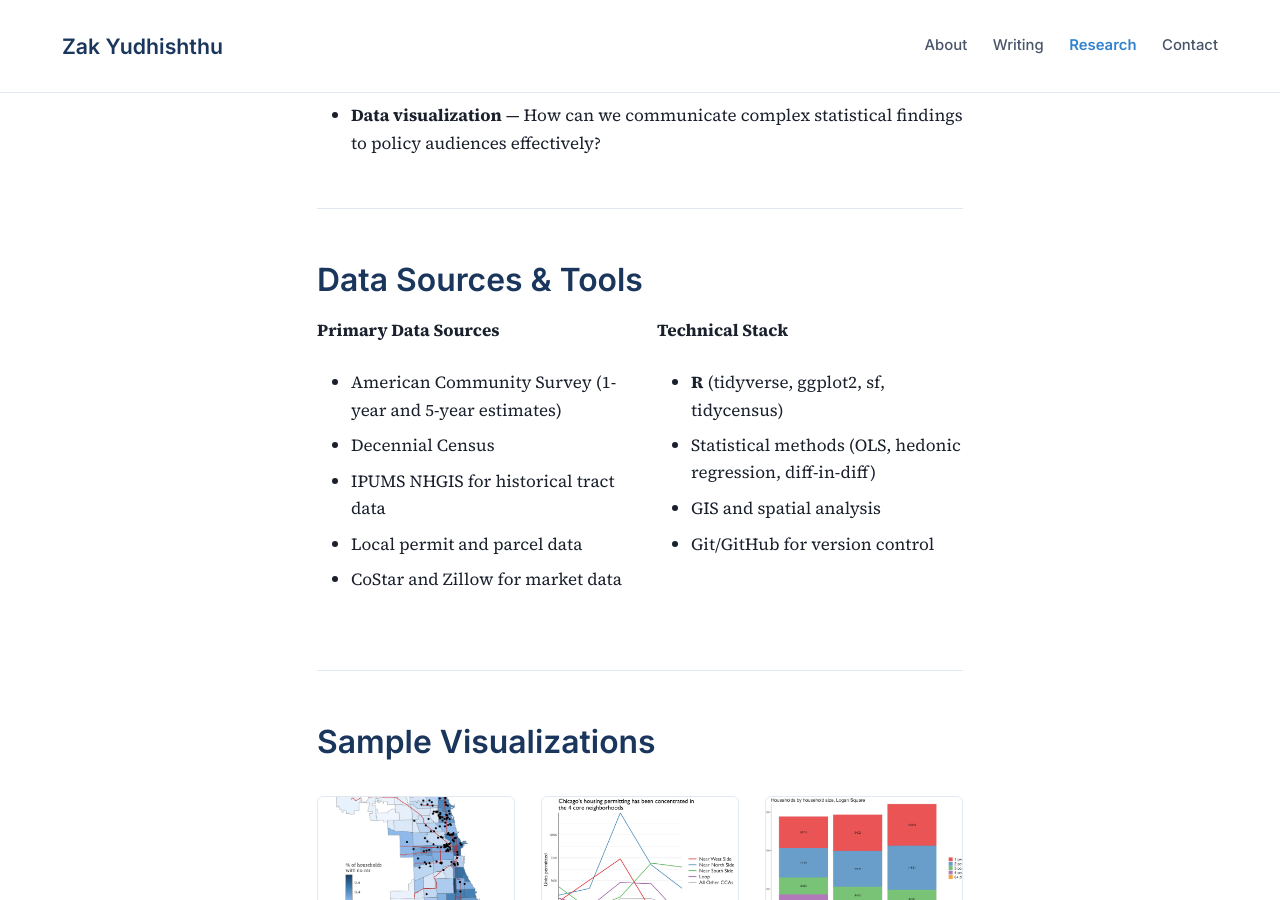
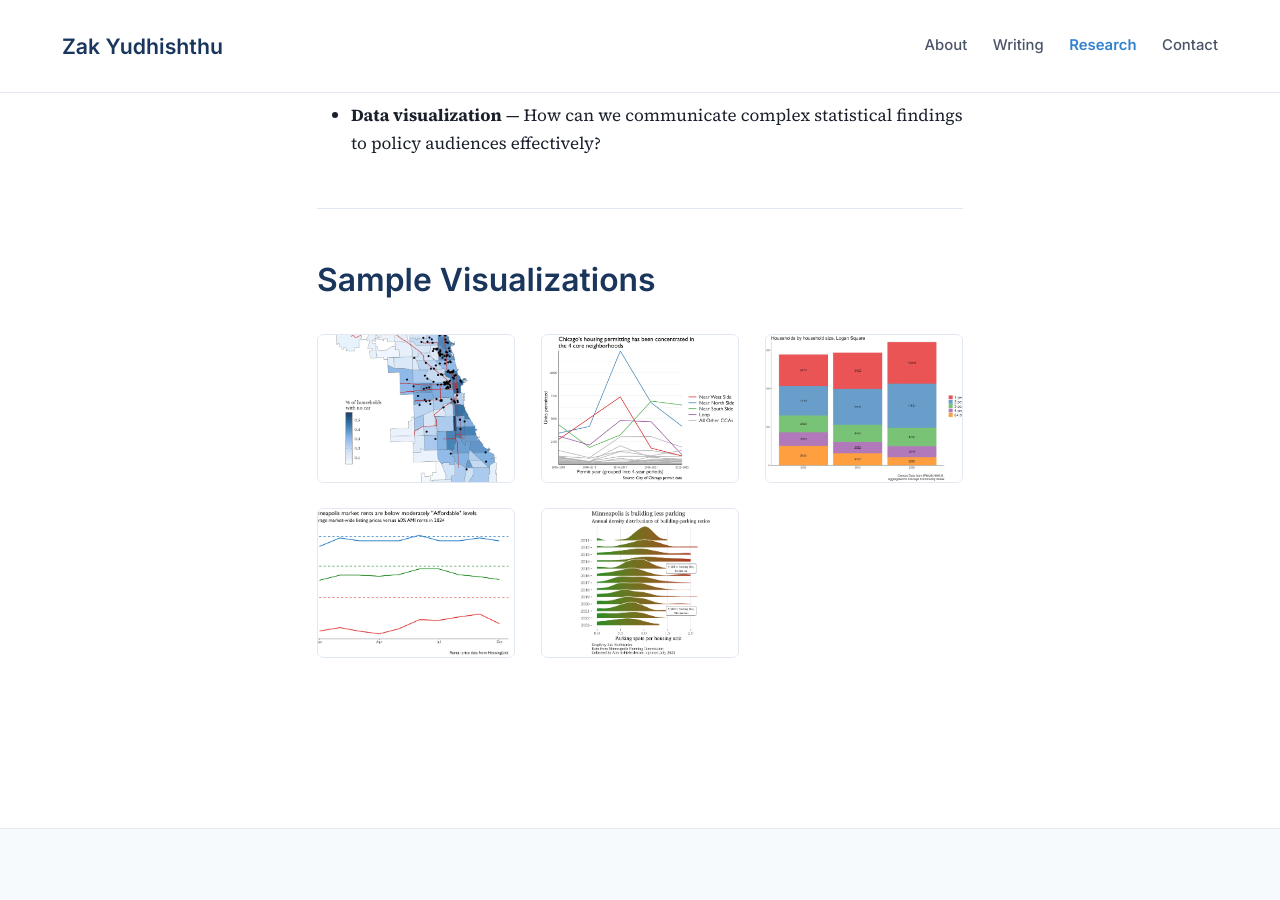
Before and after one commit to zakyudhishthu/personal-site, a Jekyll site: the page built from research.md, in a window 1280 px wide and 900 px high, scrolled down 2563 px. Built offline with Jekyll 4.4.1, drawn with Linux system fonts in a browser that asks for light colours.

Commit message:
Remove Data Sources & Tools section from Research page
Co-Authored-By: Claude Opus 4.5 <noreply@anthropic.com>

```diff
--- a/research.md
+++ b/research.md
@@ -104,35 +104,6 @@ Beyond specific policy questions, I'm interested in:
 
 ---
 
-## Data Sources & Tools
-
-<div class="two-column" markdown="1">
-
-<div markdown="1">
-
-**Primary Data Sources**
-- American Community Survey (1-year and 5-year estimates)
-- Decennial Census
-- IPUMS NHGIS for historical tract data
-- Local permit and parcel data
-- CoStar and Zillow for market data
-
-</div>
-
-<div markdown="1">
-
-**Technical Stack**
-- **R** (tidyverse, ggplot2, sf, tidycensus)
-- Statistical methods (OLS, hedonic regression, diff-in-diff)
-- GIS and spatial analysis
-- Git/GitHub for version control
-
-</div>
-
-</div>
-
----
-
 ## Sample Visualizations
 
 <div class="viz-gallery">
```
